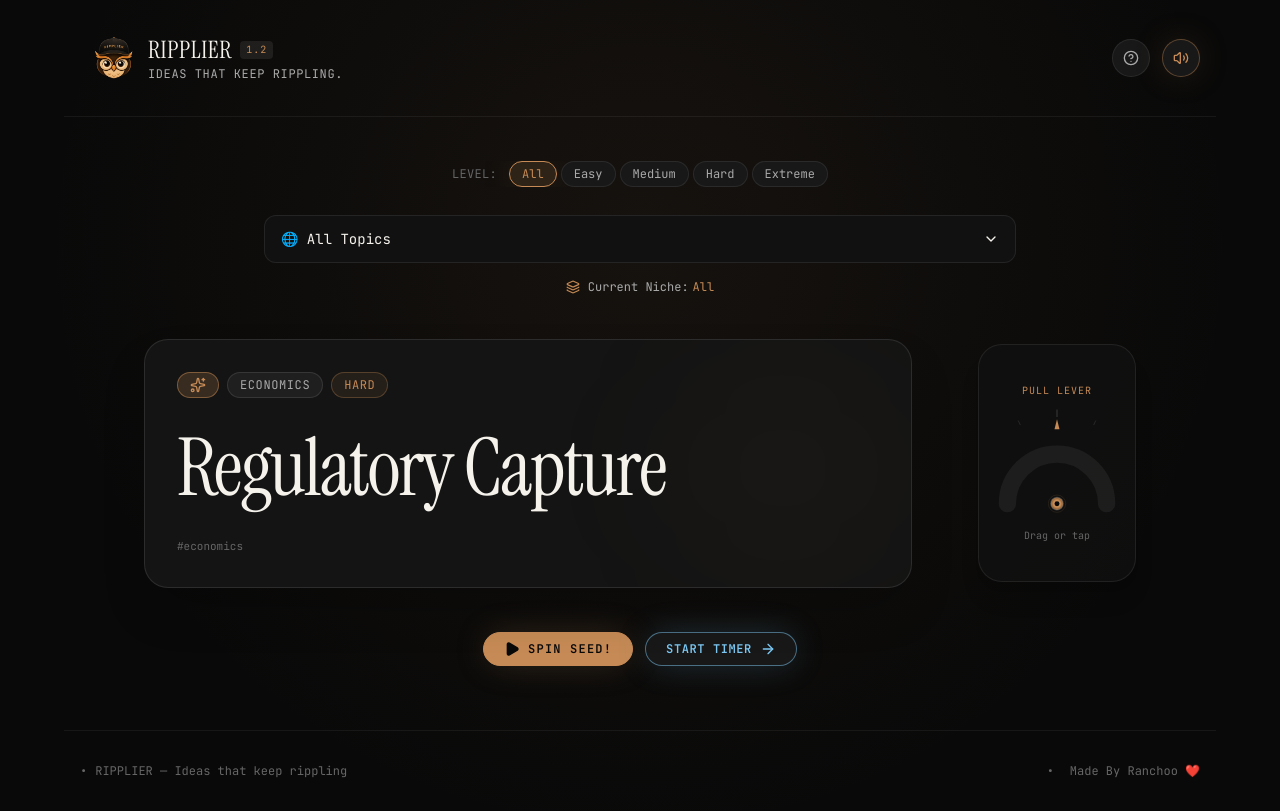
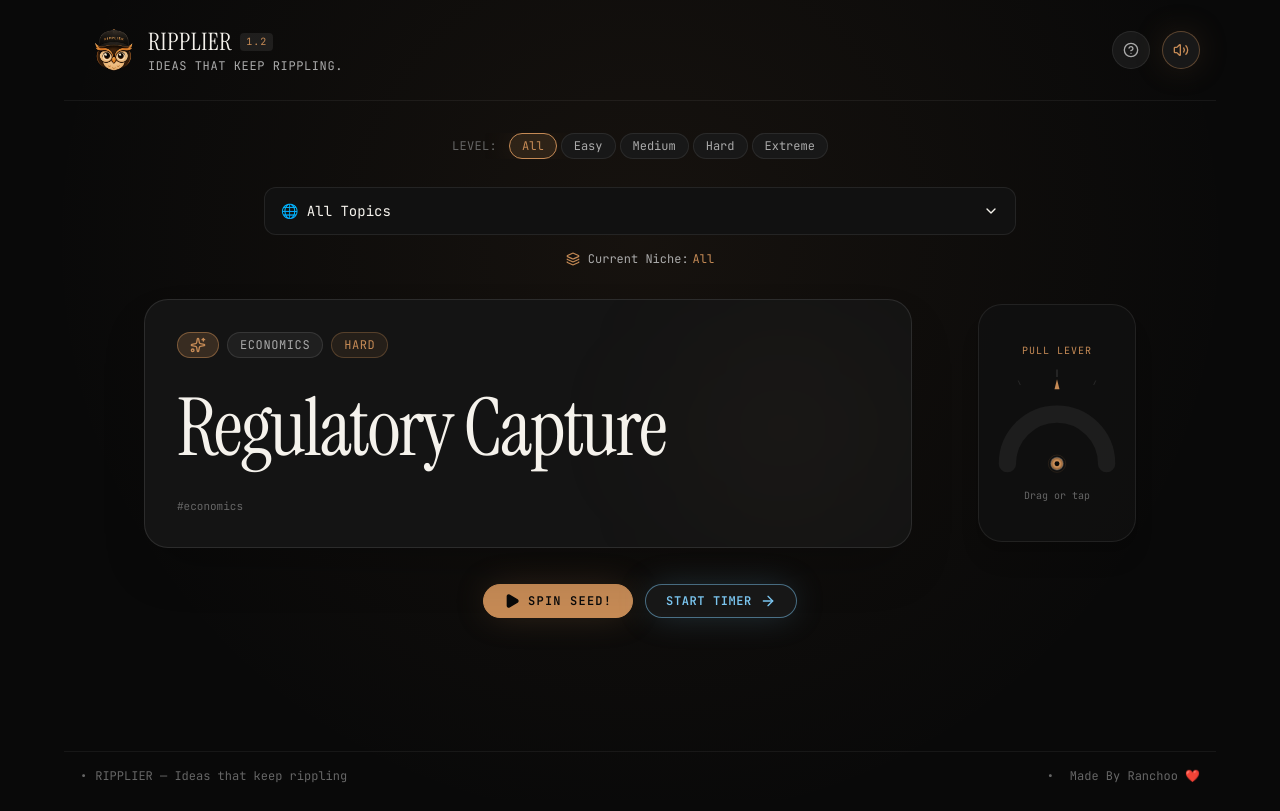
Before and after one commit to rohann1107/Ripplier, a React (Vite) app: page / in a window 1280 px wide. Built offline with nearby package versions, Linux system fonts and the light colour scheme.

Commit message:
final commit 1.3 ui

```diff
--- a/src/App.tsx
+++ b/src/App.tsx
@@ -203,7 +203,7 @@ export const App: React.FC = () => {
             </div>
           </div>
 
-          <div className="flex items-center justify-center gap-3 sm:gap-3 my-3 flex-wrap w-full max-w-3xl">
+          <div className="flex items-center justify-center gap-3 sm:gap-3 my-1 flex-wrap w-full max-w-3xl">
             <button
               onClick={handleStartSpin}
               disabled={isSpinning || filteredTopics.length === 0}
--- a/src/components/CategoryFilter.tsx
+++ b/src/components/CategoryFilter.tsx
@@ -55,7 +55,7 @@ export const CategoryFilter: React.FC<CategoryFilterProps> = ({
   }, []);
 
   return (
-    <div className="w-full max-w-3xl mx-auto px-2 my-3 flex flex-col gap-2">
+    <div className="w-full max-w-3xl mx-auto px-2  flex flex-col gap-2">
 
       {/* Difficulty */}
       <div className="flex items-center justify-center gap-2 sm:gap-1 overflow-x-auto no-scrollbar whitespace-nowrap">
--- a/src/components/Footer.tsx
+++ b/src/components/Footer.tsx
@@ -2,7 +2,7 @@ import React from 'react';
 
 export const Footer: React.FC = () => {
   return (
-    <footer className="gap-2 w-full max-w-6xl mx-auto px-4 py-8 mt-10 border-t border-white/[0.06] flex flex-col sm:flex-row items-center justify-between gap-4 text-xs font-mono text-[#666666]">
+    <footer className="gap-2 w-full max-w-6xl mx-auto px-4 py-4 mt-10 border-t border-white/[0.06] flex flex-col sm:flex-row items-center justify-between gap-4 text-xs font-mono text-[#666666]">
       <div className="flex items-center gap-2 ">
         <span>•</span>
         <span>RIPPLIER — Ideas that keep rippling</span>
--- a/src/components/Header.tsx
+++ b/src/components/Header.tsx
@@ -19,7 +19,7 @@ export const Header: React.FC<HeaderProps> = ({
   onOpenShortcuts,
 }) => {
   return (
-    <header className="w-full max-w-6xl mx-auto px-4 py-6 flex items-center justify-between border-b border-white/[0.06]">
+    <header className="w-full max-w-6xl mx-auto px-4 py-4 flex items-center justify-between border-b border-white/[0.06]">
       {/* Brand */}
       {/* Brand */}
       <div className="flex items-center ">
--- a/src/components/SessionSummary.tsx
+++ b/src/components/SessionSummary.tsx
@@ -73,31 +73,31 @@ export const SessionSummary: React.FC<SessionSummaryProps> = ({
   const totalFillerCount = fillerWords.reduce((sum, item) => sum + item.count, 0);
 
   return (
-    <div className="fixed inset-0 z-50 bg-[#090909] text-[#F5F2EC] mt-5 flex flex-col items-center justify-center p-4 sm:p-8 overflow-y-auto">
-      <motion.div
+    <div className="fixed inset-0 z-50 bg-[#090909] text-[#F5F2EC] pt-40 p-6 flex flex-col items-center justify-center p-4 sm:p-8 overflow-y-auto">     <motion.div
       initial={{ opacity: 0, y: 30, scale: 0.95 }}
       animate={{ opacity: 1, y: 0, scale: 1 }}
       transition={{ duration: 0.5, ease: [0.22, 1, 0.36, 1] }}
       className="w-full max-w-2xl flex flex-col items-center gap-6"
     >
       {/* Title */}
-        <div className="text-center pt-35">
+      <div className="text-center mt-6 sm:mt-0">
         <motion.div
           initial={{ opacity: 0, scale: 0.5 }}
           animate={{ opacity: 1, scale: 1 }}
-            transition={{ delay: 0.2, duration: 0.4, type: 'spring' }}
+          transition={{ delay: 0.2, duration: 0.4, type: "spring" }}
           className="text-5xl mb-3"
         >
           🎉
         </motion.div>
+
         <h1 className="font-serif text-3xl sm:text-4xl tracking-tight mb-2">
           Session Complete!
         </h1>
+
         <p className="text-sm font-mono text-[#AAAAAA] uppercase tracking-wider">
-            Copy Coach prompt and Paste into ChatGpt for feedback
+          Copy Coach Prompt and Paste into ChatGPT for Feedback
         </p>
       </div>
-
       {/* Metrics Grid */}
       <div className="w-full grid grid-cols-1 sm:grid-cols-2 gap-3">
         {metrics.map((metric, idx) => (
--- a/src/components/TimerPage.tsx
+++ b/src/components/TimerPage.tsx
@@ -735,14 +735,14 @@ Here is my speech transcript:
       </div>
 
       {/* Center Topic Header */}
-      <div className="w-full max-w-3xl text-center my-4 px-2">
+      <div className="w-full max-w-3xl text-center  px-2">
         <h1 className="font-serif text-3xl sm:text-4xl md:text-5xl lg:text-6xl text-[#F5F2EC] tracking-tight leading-tight break-words">
           "{activeTopic.title}"
         </h1>
       </div>
 
       {/* Giant Clock Radial Timer Display */}
-      <div className="relative flex items-center justify-center my-2" style={{ width: 'min(90vw, 360px)', height: 'min(90vw, 360px)' }}>
+      <div className="relative flex items-center justify-center mt-4" style={{ width: 'min(90vw, 360px)', height: 'min(90vw, 360px)' }}>
         <svg className="w-full h-full transform -rotate-90" viewBox="0 0 360 360">
           <circle
             cx="180"
```
Lines whose indentation alone changed are shown as unchanged.
